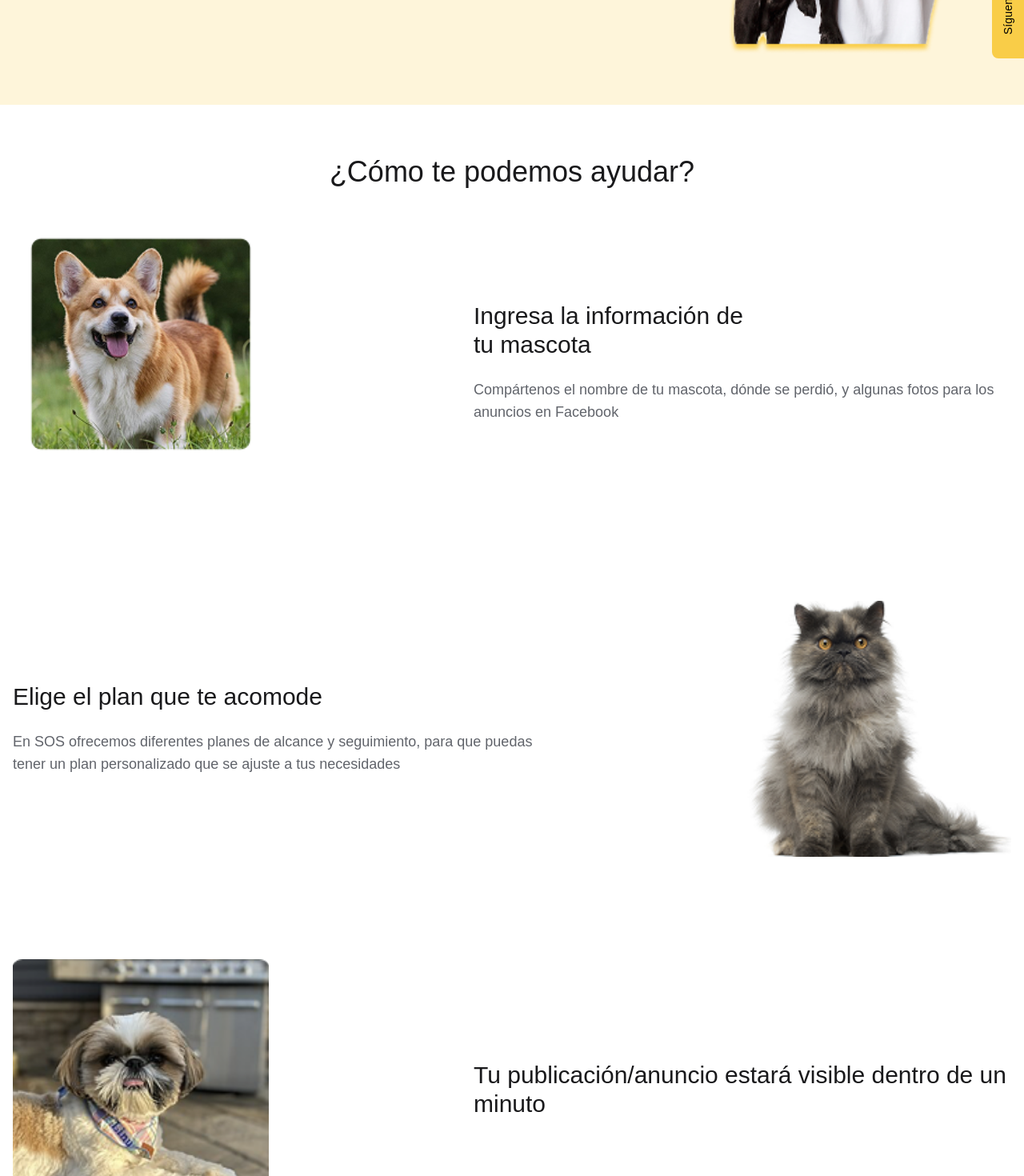
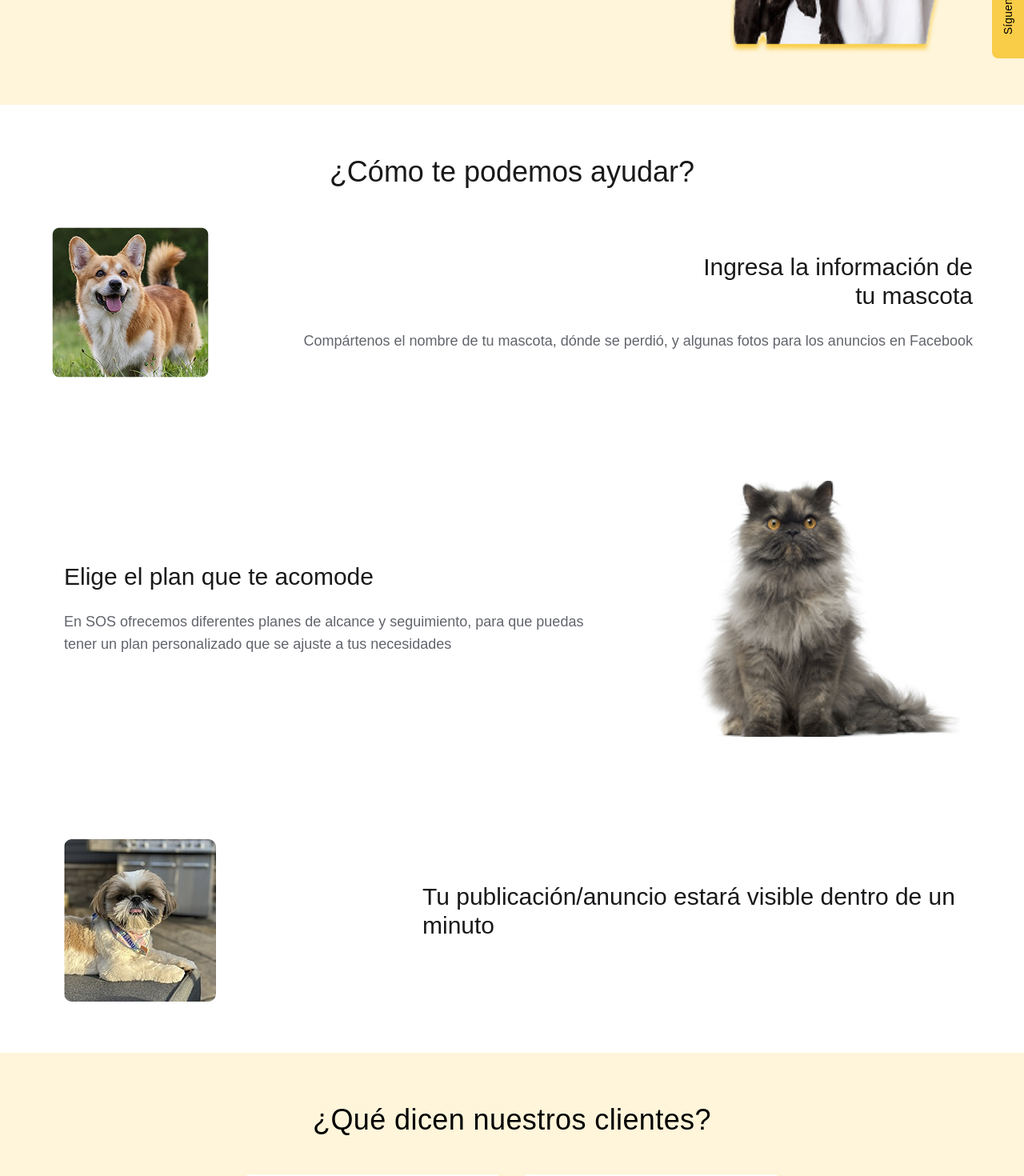
Before and after one commit to AztlanConsulting/SOS-FullStack, a React (Vite) app in the folder frontend/: page / in a window 1280 px wide. Shown: the part 520-1990 px from the top of the page at 80% size. Built offline with nearby package versions, Linux system fonts and the light colour scheme.

Commit message:
[FIX]image

```diff
--- a/frontend/src/presentation/pages/landing/components/PlansSection.tsx
+++ b/frontend/src/presentation/pages/landing/components/PlansSection.tsx
@@ -1,6 +1,6 @@
 const PlansSection = () => {
   return (
-    <section className="bg-white py-8 lg:py-16">
+    <section className="bg-white p-8 lg:p-16">
       <div className="w-full px-4">
         <div className="flex flex-col lg:flex-row items-center lg:justify-between gap-8 lg:gap-12">
           <div className="relative w-[200px] h-[196px] lg:w-[280px] lg:h-[260px] xl:w-[350px] xl:h-[320px] flex-shrink-0 order-2 lg:order-2">
--- a/frontend/src/presentation/pages/landing/components/PublicationSection.tsx
+++ b/frontend/src/presentation/pages/landing/components/PublicationSection.tsx
@@ -1,9 +1,9 @@
 const PublicationSection = () => {
   return (
-    <section className="bg-white overflow-hidden py-8 lg:py-16">
+    <section className="bg-white overflow-hidden p-8 lg:p-16">
       <div className="w-full px-4">
         <div className="flex flex-col lg:flex-row items-center lg:justify-between gap-8 lg:gap-12">
-          <div className="relative w-[190px] h-[203px] lg:w-[260px] lg:h-[280px] xl:w-[320px] xl:h-[350px] flex-shrink-0 order-2 lg:order-1">
+          <div className="">
             <img
               src="/Screenshot 2026-03-05 at 12.22.27 p.m. 1.png"
               alt="Publicación"
--- a/frontend/src/presentation/pages/landing/components/ServicesSection.tsx
+++ b/frontend/src/presentation/pages/landing/components/ServicesSection.tsx
@@ -1,23 +1,21 @@
 const ServicesSection = () => {
   return (
-    <section className="bg-white overflow-hidden py-8 lg:py-16">
-      <div className="w-full px-4">
+    <section className="bg-white overflow-hidden p-8 lg:p-16">
+      <div className="w-full">
         <h2 className="text-2xl lg:text-3xl xl:text-4xl font-medium text-dark text-center mb-8 lg:mb-12">
           ¿Cómo te podemos ayudar?
         </h2>
 
         <div className="flex flex-col lg:flex-row items-center lg:justify-between gap-8 lg:gap-12">
-          <div className="relative w-[263px] h-[215px] lg:w-[320px] lg:h-[280px] xl:w-[380px] xl:h-[340px] flex-shrink-0">
-            <div className="absolute inset-0 bg-primary-yellow rounded-xl"></div>
-            <div className="absolute -inset-4 bg-white rounded-xl outline-4 outline-white outline-offset-[-8px]"></div>
+          <div className="">
             <img
               src="/image 7.png"
               alt="Servicios"
-              className="absolute w-[198px] h-[190px] lg:w-[240px] lg:h-[230px] xl:w-[280px] xl:h-[270px] left-4 top-2 lg:left-5 lg:top-3 rounded-lg border-[1.8px] border-white"
+              className=""
             />
           </div>
 
-          <div className="flex-1 max-w-xl lg:max-w-2xl text-center lg:text-left">
+          <div className="text-center lg:text-right">
             <h3 className="text-xl lg:text-2xl xl:text-3xl font-medium text-dark mb-4 lg:mb-6">
               Ingresa la información de <br className="hidden lg:block" />
               tu mascota
```
